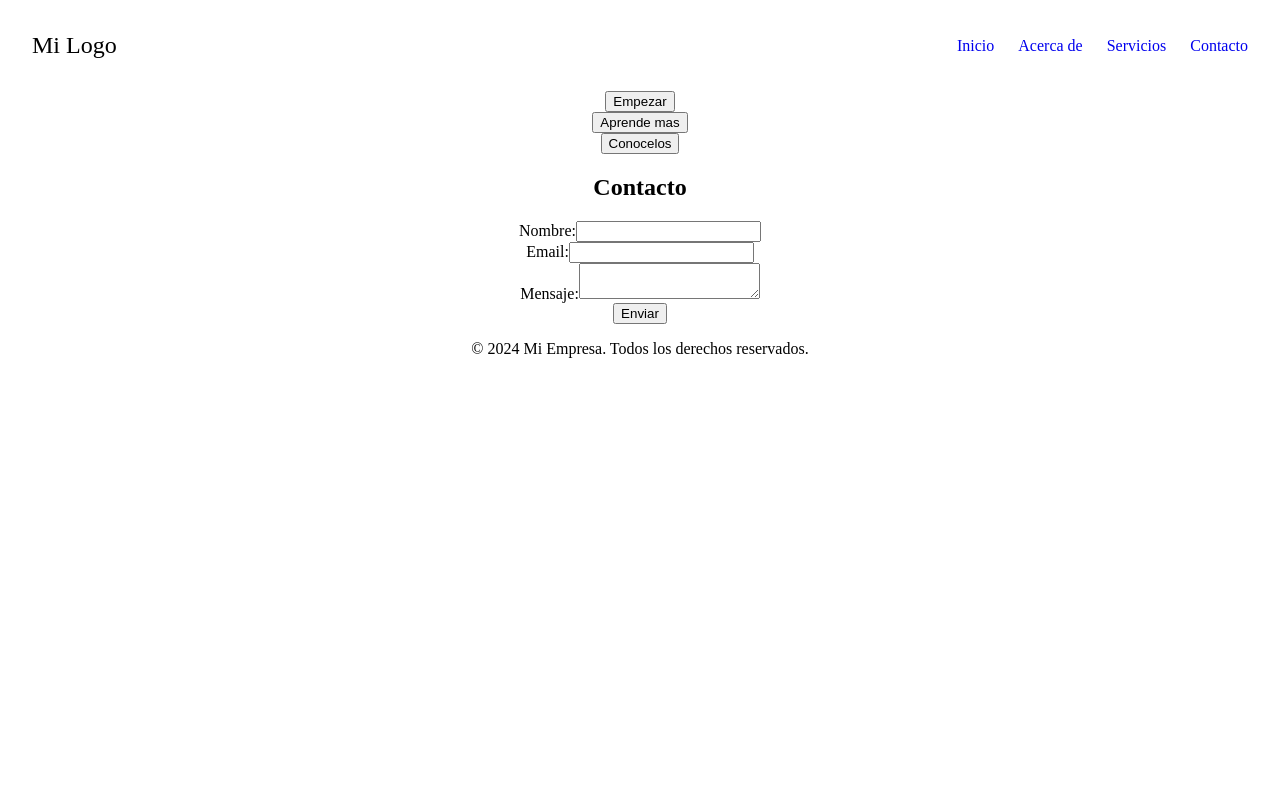
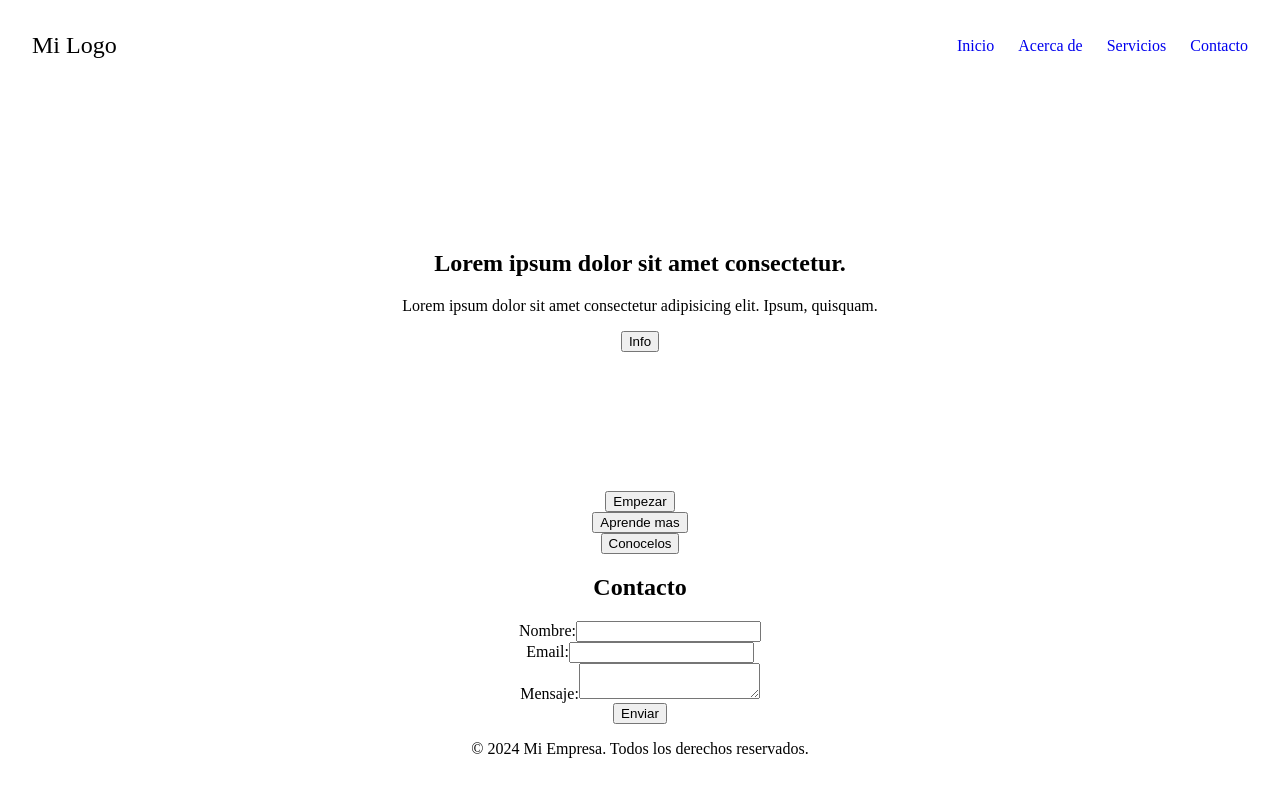
Before and after one commit to marianocoderx/project-landingPage1, a React (Vite) app: page / in a window 1280 px wide. Shown: the top 796 px of the page. Built offline with nearby package versions, Linux system fonts and the light colour scheme.

Commit message:
customizing header

```diff
--- a/src/App.jsx
+++ b/src/App.jsx
@@ -4,6 +4,7 @@ import React from 'react'
 import NavbarComp from '../navbar'
 import BotonComp from '../buttonComp'
 import FormComp from '../formComp'
+import ImageComp from './imageComp'
 
 function App() {
 
@@ -18,6 +19,11 @@ function App() {
      </header>
 
      <main>
+
+       <section>
+          <ImageComp></ImageComp>
+       </section>
+
        <section id="home">
            <BotonComp text="Empezar" onClick={handleClick} />
        </section>
--- /dev/null
+++ b/src/imageComp.jsx
@@ -0,0 +1,17 @@
+import React from "react";
+import BotonComp from "../buttonComp";
+import "../stylesheets/image.css"
+
+export default function ImageComp () {
+    return (
+        <>
+        <div className="bgContainer">
+            <div>
+                <h1>Lorem ipsum dolor sit amet consectetur.</h1>
+                <p>Lorem ipsum dolor sit amet consectetur adipisicing elit. Ipsum, quisquam.</p>
+                <BotonComp text="Info"></BotonComp>
+            </div>
+        </div>
+        </>
+    )
+}
--- /dev/null
+++ b/stylesheets/image.css
@@ -0,0 +1,76 @@
+ .bgContainer {
+
+    position: relative;
+    width: 100%;
+    height: 100vh;
+    background-image: url();
+    background-size: cover;
+    background-position: center;
+    display: flex;
+    justify-content: center;
+    align-items: center;
+
+ }
+
+ .content {
+
+    text-align: center;
+    color: white;
+ }
+
+ /* Media Queries */
+
+/* cellphones */
+@media (max-width: 599px) {
+    .bgContainer {
+        height: 90vh; /* Ajusta según tus necesidades */
+        width: 100%;
+    }
+    .content {
+        padding: 10px;
+    }
+  }
+
+  /* tablets and large phones */
+  @media (min-width: 600px) and (max-width: 767px) {
+    .bgContainer {
+        height: 80vh; /* Ajusta según tus necesidades */
+        width: 100%;
+    }
+    .content {
+        padding: 20px;
+    }
+  }
+
+  /* Medium tablets */
+  @media (min-width: 768px) and (max-width: 991px) {
+    .bgContainer {
+        height: 70vh; /* Ajusta según tus necesidades */
+        width: 100%;
+    }
+    .content {
+        padding: 30px;
+    }
+  }
+
+  /* laptops/desktops */
+  @media (min-width: 992px) and (max-width: 1199px) {
+    .bgContainer {
+        height: 60vh; /* Ajusta según tus necesidades */
+        width: 100%;
+    }
+    .content {
+        padding: 40px;
+    }
+  }
+
+  /* large laptops and desktops */
+  @media (min-width: 1200px) {
+    .bgContainer {
+        height: 50vh; /* Ajusta según tus necesidades */
+        width: 100%;
+    }
+    .content {
+        padding: 50px;
+    }
+  }
```
